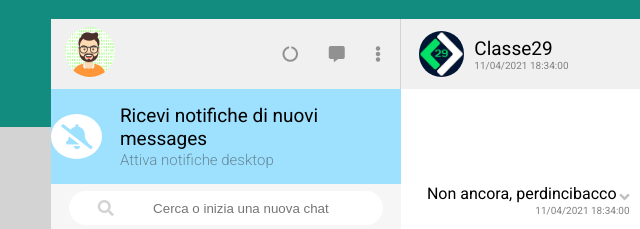
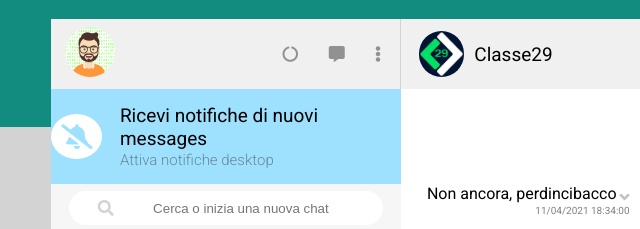
Before and after one commit to Giovanni-Bernardi/vue-boolzapp, a plain HTML site: page index.html in a window 1280 px wide. Shown: the top 229 px of the page, 0-640 px from the left. Drawn offline with nearby package versions, Linux system fonts and the light colour scheme.

Commit message:
fix message real time/date

```diff
--- a/index.html
+++ b/index.html
@@ -104,7 +104,7 @@
                         <img :src="users[activeEl].avatar" alt="avatar user">
                         <div>
                             <h5>{{users[activeEl].name}}</h5>
-                            <p id="chat-timedate">{{users[activeEl].data}}</p>
+                            <p id="chat-timedate">{{users[activeEl].date}}</p>
                         </div>
                     </div>
 
```
